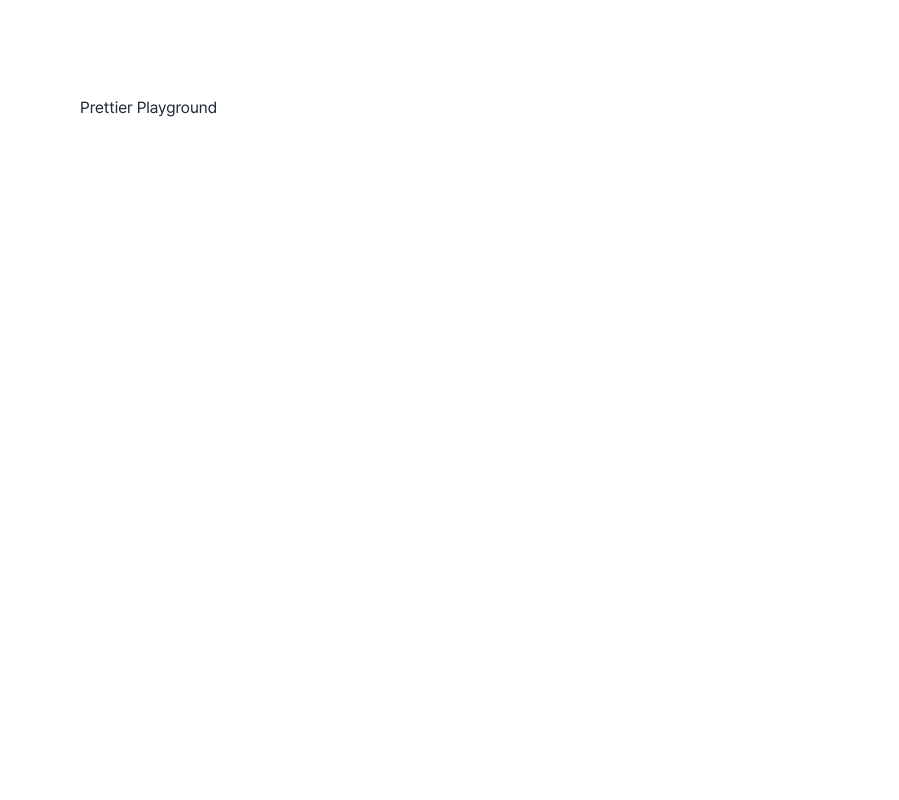
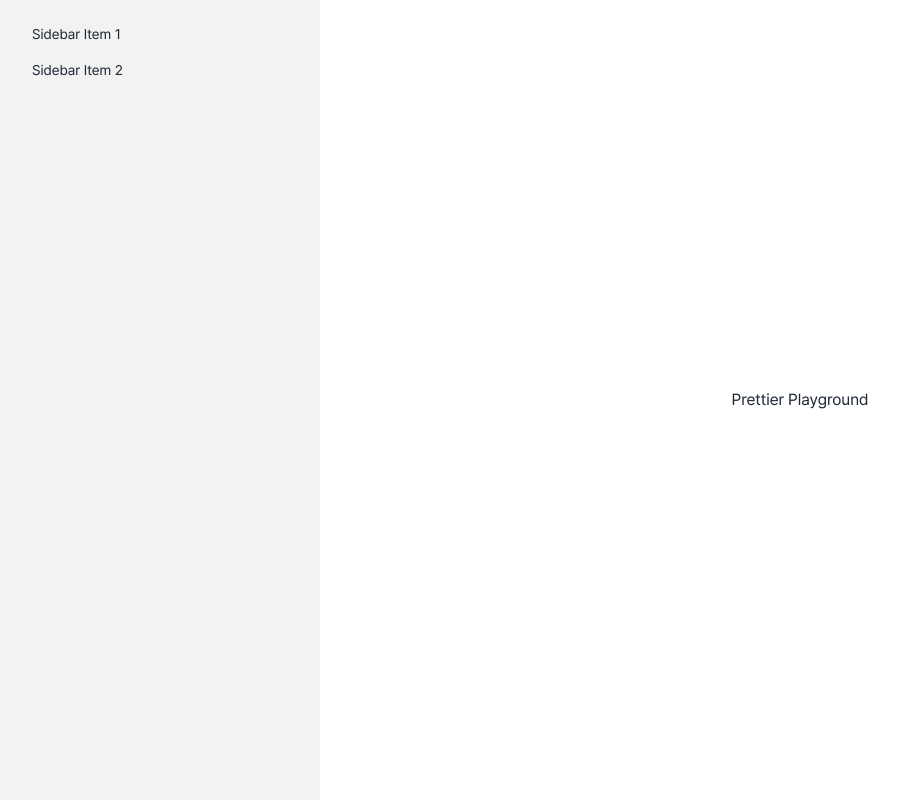
Before and after one commit to ony3000/prettier-playground, a Next.js app: page / in a window 1280 px wide. Shown: the whole page, without its empty margins (0-899 px from the left). Built offline with nearby package versions, Linux system fonts and the light colour scheme.

Commit message:
Add drawer component

```diff
--- /dev/null
+++ b/src/components/index.ts
@@ -0,0 +1 @@
+export { OptionDrawer } from './option-drawer';
--- /dev/null
+++ b/src/components/option-drawer/index.tsx
@@ -0,0 +1,28 @@
+import type { ComponentProps } from 'react';
+
+export function OptionDrawer({
+  children,
+}: Pick<ComponentProps<'div'>, 'children'>) {
+  return (
+    <div className="drawer md:drawer-open">
+      <input
+        id="option-drawer-toggle"
+        type="checkbox"
+        className="drawer-toggle"
+      />
+      <div className="drawer-content flex flex-col items-center justify-center">
+        {children}
+      </div>
+      <div className="drawer-side">
+        <ul className="menu min-h-full w-80 bg-base-200 p-4 text-base-content">
+          <li>
+            <a>Sidebar Item 1</a>
+          </li>
+          <li>
+            <a>Sidebar Item 2</a>
+          </li>
+        </ul>
+      </div>
+    </div>
+  );
+}
--- a/src/pages/index.tsx
+++ b/src/pages/index.tsx
@@ -1,4 +1,6 @@
 import Head from 'next/head';
+
+import { OptionDrawer } from '@/components';
 
 export default function Home() {
   return (
@@ -18,12 +20,9 @@
           href="/favicon.ico"
         />
       </Head>
-      <div
-        className="flex min-h-screen flex-col gap-8 px-5 py-8 sm:gap-16 sm:px-12
-          sm:py-16 lg:gap-24 lg:px-20 lg:py-24"
-      >
-        Prettier Playground
-      </div>
+      <OptionDrawer>
+        <div>Prettier Playground</div>
+      </OptionDrawer>
     </>
   );
 }
```
